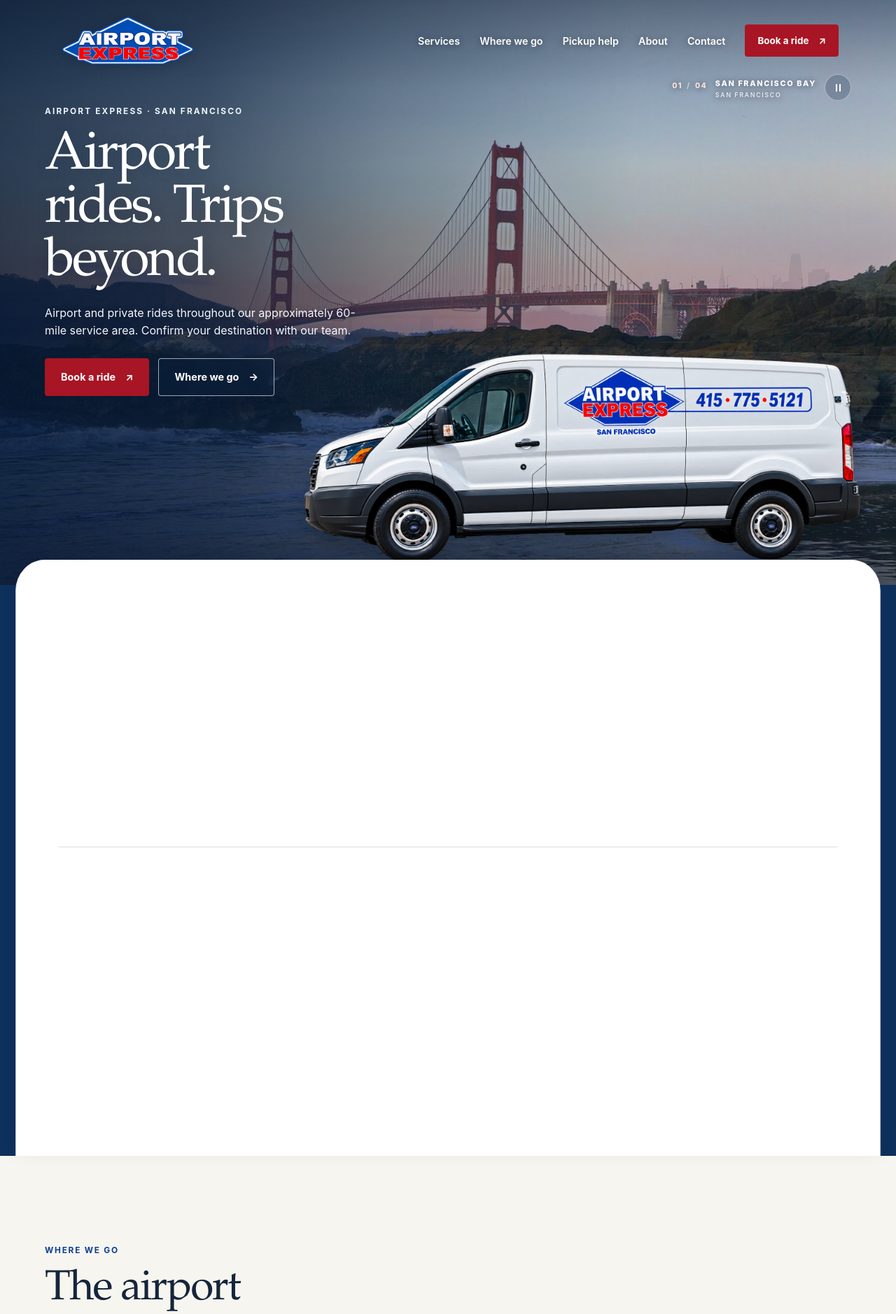
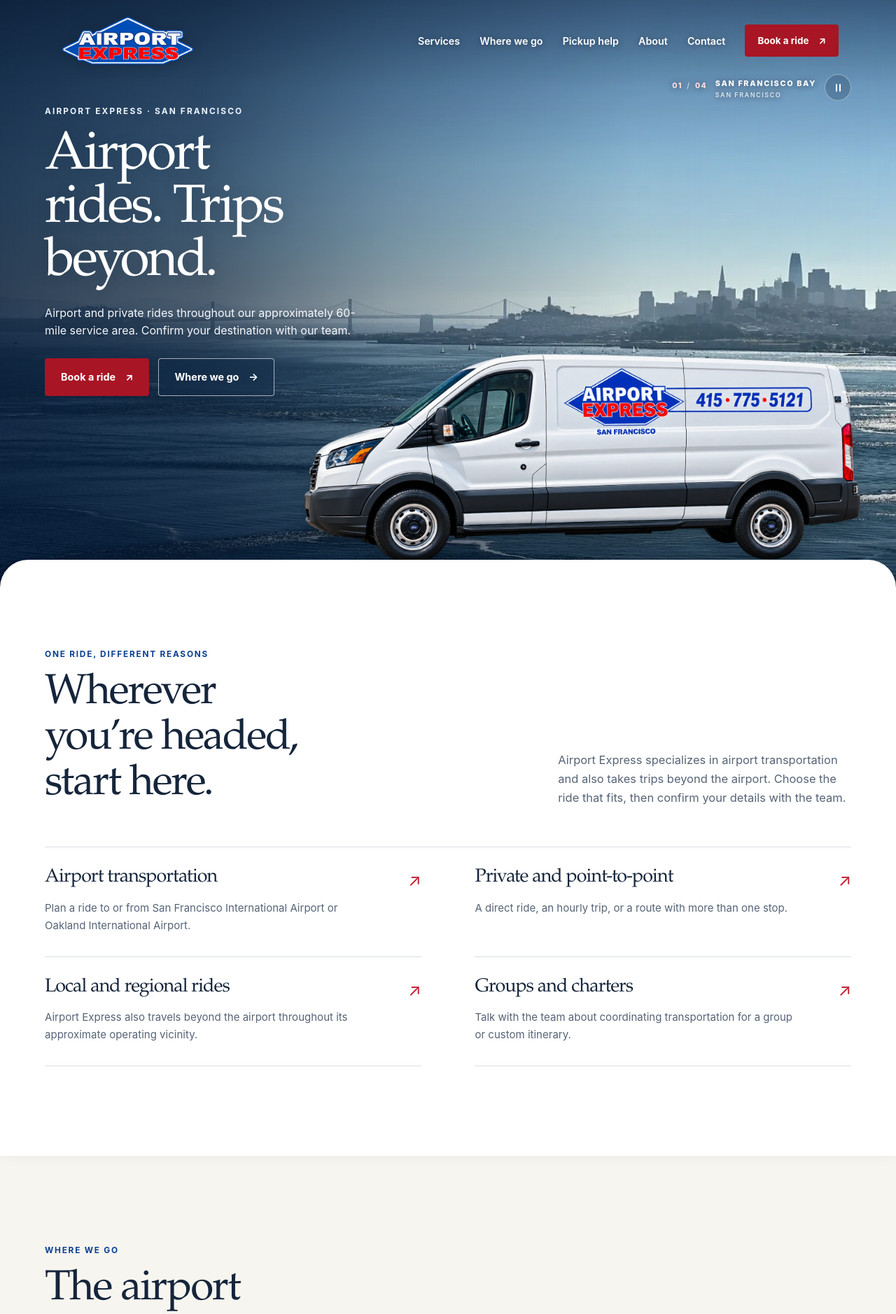
Before and after one commit to oriveronsites-ui/Airport-Express, a Next.js app: page / in a window 1280 px wide. Shown: the top 1878 px of the page at 70% size. Built offline with nearby package versions, Linux system fonts and the light colour scheme.

Commit message:
fix: replace glitchy hero transition with one-time reveal

```diff
--- a/app/globals.css
+++ b/app/globals.css
@@ -620,101 +620,91 @@
   padding-block: var(--section-space);
 }
 
-.hero-section-transition {
-  --transition-progress: 0;
-  --transition-shape: 0;
-  --transition-hero-scale: 0.014;
-  --transition-surface-inset: 0.035;
-  --transition-surface-radius: 44px;
+.hero-section-flow {
   position: relative;
   isolation: isolate;
   background: #0e315d;
 }
 
-.hero-section-transition[data-motion="active"] .hero-section-transition__hero {
-  position: sticky;
+.hero-section-flow__hero {
+  position: relative;
   z-index: 1;
-  top: 0;
-  height: 100svh;
-  transform: scale(calc(1 - var(--transition-shape) * var(--transition-hero-scale)));
-  transform-origin: center top;
-}
-
-.hero-section-transition[data-motion="active"] .hero-section-transition__hero::after {
-  position: absolute;
-  z-index: 10;
-  inset: 0;
-  background: #07182d;
-  content: "";
-  opacity: calc(var(--transition-shape) * 0.16);
-  pointer-events: none;
-}
-
-.hero-section-transition[data-motion="active"] .hero-section-transition__surface {
-  position: sticky;
+}
+
+.hero-section-flow__surface {
+  position: relative;
   z-index: 2;
-  top: 0;
-  min-height: 100svh;
-  border-radius: calc((1 - var(--transition-shape)) * var(--transition-surface-radius))
-    calc((1 - var(--transition-shape)) * var(--transition-surface-radius)) 0 0;
+  margin-top: -36px;
+  border-radius: 40px 40px 0 0;
   background: #ffffff;
-  box-shadow: 0 -12px 32px rgb(4 19 42 / 12%);
-  transform: scaleX(calc(1 - (1 - var(--transition-shape)) * var(--transition-surface-inset)));
-  transform-origin: center top;
-  overflow: clip;
-}
-
-.hero-section-transition__surface .section--arrival {
-  min-height: 100svh;
-  background: #ffffff;
-}
-
-.hero-section-transition[data-motion="active"] .section--arrival .section-heading .eyebrow,
-.hero-section-transition[data-motion="active"] .section--arrival .section-heading h2,
-.hero-section-transition[data-motion="active"] .section--arrival .section-heading__copy,
-.hero-section-transition[data-motion="active"] .section--arrival .service-row {
+  box-shadow: 0 -10px 28px rgb(4 19 42 / 12%);
+  transition:
+    opacity 680ms cubic-bezier(0.22, 0.61, 0.36, 1),
+    transform 680ms cubic-bezier(0.22, 0.61, 0.36, 1);
+}
+
+.hero-section-flow__surface[data-reveal-ready="true"][data-revealed="false"] {
+  opacity: 0.9;
+  transform: translate3d(0, 36px, 0);
+}
+
+.hero-section-flow__surface .section--arrival {
+  border-radius: inherit;
+}
+
+.section-heading__title-mask {
+  display: block;
+  overflow: hidden;
+}
+
+.section-heading__title-mask > span {
+  display: inline-block;
+  transition: transform 620ms cubic-bezier(0.22, 0.61, 0.36, 1);
+}
+
+.section--arrival .section-heading .eyebrow,
+.section--arrival .section-heading h2,
+.section--arrival .section-heading__copy,
+.section--arrival .service-row {
+  transition:
+    opacity 560ms cubic-bezier(0.22, 0.61, 0.36, 1),
+    transform 560ms cubic-bezier(0.22, 0.61, 0.36, 1);
+}
+
+.hero-section-flow__surface[data-reveal-ready="true"][data-revealed="false"] .section--arrival .section-heading .eyebrow,
+.hero-section-flow__surface[data-reveal-ready="true"][data-revealed="false"] .section--arrival .section-heading__title-mask > span,
+.hero-section-flow__surface[data-reveal-ready="true"][data-revealed="false"] .section--arrival .section-heading__copy,
+.hero-section-flow__surface[data-reveal-ready="true"][data-revealed="false"] .section--arrival .service-row {
   opacity: 0;
-  transform: translate3d(0, 15px, 0);
-}
-
-.hero-section-transition[data-motion="active"] .section--arrival .section-heading .eyebrow {
-  opacity: var(--reveal-eyebrow, 0);
-  transform: translate3d(0, calc((1 - var(--reveal-eyebrow, 0)) * 15px), 0);
-}
-
-.hero-section-transition[data-motion="active"] .section--arrival .section-heading h2 {
-  opacity: var(--reveal-heading, 0);
-  transform: translate3d(0, calc((1 - var(--reveal-heading, 0)) * 15px), 0);
-}
-
-.hero-section-transition[data-motion="active"] .section--arrival .section-heading__copy {
-  opacity: var(--reveal-copy, 0);
-  transform: translate3d(0, calc((1 - var(--reveal-copy, 0)) * 15px), 0);
-}
-
-.hero-section-transition[data-motion="active"] .section--arrival .service-row:nth-child(1) {
-  opacity: var(--reveal-service-1, 0);
-  transform: translate3d(0, calc((1 - var(--reveal-service-1, 0)) * 15px), 0);
-}
-
-.hero-section-transition[data-motion="active"] .section--arrival .service-row:nth-child(2) {
-  opacity: var(--reveal-service-2, 0);
-  transform: translate3d(0, calc((1 - var(--reveal-service-2, 0)) * 15px), 0);
-}
-
-.hero-section-transition[data-motion="active"] .section--arrival .service-row:nth-child(3) {
-  opacity: var(--reveal-service-3, 0);
-  transform: translate3d(0, calc((1 - var(--reveal-service-3, 0)) * 15px), 0);
-}
-
-.hero-section-transition[data-motion="active"] .section--arrival .service-row:nth-child(4) {
-  opacity: var(--reveal-service-4, 0);
-  transform: translate3d(0, calc((1 - var(--reveal-service-4, 0)) * 15px), 0);
-}
-
-.hero-section-transition[data-motion="active"] .section--arrival .service-row:focus-visible {
-  opacity: 1;
-  transform: none;
+  transform: translate3d(0, 14px, 0);
+}
+
+.hero-section-flow__surface[data-revealed="true"] .section--arrival .section-heading .eyebrow {
+  transition-delay: 110ms;
+}
+
+.hero-section-flow__surface[data-revealed="true"] .section--arrival .section-heading h2 {
+  transition-delay: 180ms;
+}
+
+.hero-section-flow__surface[data-revealed="true"] .section--arrival .section-heading__copy {
+  transition-delay: 300ms;
+}
+
+.hero-section-flow__surface[data-revealed="true"] .section--arrival .service-row {
+  transition-delay: 380ms;
+}
+
+.hero-section-flow__surface[data-revealed="true"] .section--arrival .service-row:nth-child(2) {
+  transition-delay: 440ms;
+}
+
+.hero-section-flow__surface[data-revealed="true"] .section--arrival .service-row:nth-child(3) {
+  transition-delay: 500ms;
+}
+
+.hero-section-flow__surface[data-revealed="true"] .section--arrival .service-row:nth-child(4) {
+  transition-delay: 560ms;
 }
 
 .section--canvas {
@@ -1399,10 +1389,13 @@
 }
 
 @media (max-width: 760px) {
-  .hero-section-transition {
-    --transition-hero-scale: 0.006;
-    --transition-surface-inset: 0.018;
-    --transition-surface-radius: 28px;
+  .hero-section-flow__surface {
+    margin-top: -24px;
+    border-radius: 28px 28px 0 0;
+  }
+
+  .hero-section-flow__surface[data-reveal-ready="true"][data-revealed="false"] {
+    transform: translate3d(0, 30px, 0);
   }
 
   :root {
@@ -1739,34 +1732,6 @@
 }
 
 @media (prefers-reduced-motion: reduce) {
-  .hero-section-transition__hero,
-  .hero-section-transition__surface {
-    position: relative !important;
-    top: auto !important;
-    height: auto !important;
-    min-height: 0;
-    transform: none !important;
-    border-radius: 0 !important;
-    box-shadow: none !important;
-    overflow: visible !important;
-  }
-
-  .hero-section-transition__hero .hero {
-    min-height: 100svh;
-  }
-
-  .hero-section-transition__hero::after {
-    display: none;
-  }
-
-  .hero-section-transition .section--arrival .section-heading .eyebrow,
-  .hero-section-transition .section--arrival .section-heading h2,
-  .hero-section-transition .section--arrival .section-heading__copy,
-  .hero-section-transition .section--arrival .service-row {
-    opacity: 1 !important;
-    transform: none !important;
-  }
-
   *,
   *::before,
   *::after {
--- a/app/page.tsx
+++ b/app/page.tsx
@@ -1,7 +1,7 @@
 import type { Metadata } from "next";
 import Link from "next/link";
 import { AirportExpressHero } from "@/components/AirportExpressHero";
-import { HeroSectionTransition } from "@/components/HeroSectionTransition";
+import { FirstSectionReveal } from "@/components/FirstSectionReveal";
 import { BookingLink } from "@/components/BookingLink";
 import { RegionDiagram } from "@/components/RegionDiagram";
 import { site } from "@/lib/site";
@@ -62,13 +62,17 @@
 export default function HomePage() {
   return (
     <>
-      <HeroSectionTransition hero={<AirportExpressHero />}>
+      <FirstSectionReveal hero={<AirportExpressHero />}>
         <section aria-labelledby="services-title" className="section section--arrival">
           <div className="container">
             <div className="section-heading">
               <div>
                 <p className="eyebrow">One ride, different reasons</p>
-                <h2 id="services-title">Wherever you’re headed, start here.</h2>
+                <h2 id="services-title">
+                  <span className="section-heading__title-mask">
+                    <span>Wherever you’re headed, start here.</span>
+                  </span>
+                </h2>
               </div>
               <p className="section-heading__copy">
                 Airport Express specializes in airport transportation and also takes trips beyond
@@ -89,7 +93,7 @@
             </div>
           </div>
         </section>
-      </HeroSectionTransition>
+      </FirstSectionReveal>
 
       <section aria-labelledby="area-title" className="section section--canvas">
         <div className="container region-section">
--- a/components/AirportExpressHero.tsx
+++ b/components/AirportExpressHero.tsx
@@ -65,8 +65,13 @@
     return () => window.clearTimeout(timer);
   }, [activeScene, motionEnabled, nextScene, paused]);
 
-  const startCrossfade = () => {
-    window.requestAnimationFrame(() => setCrossfadeActive(true));
+  const startCrossfade = (image: HTMLImageElement) => {
+    const begin = () => window.requestAnimationFrame(() => setCrossfadeActive(true));
+    if (typeof image.decode === "function") {
+      void image.decode().catch(() => undefined).then(begin);
+      return;
+    }
+    begin();
   };
 
   const finishCrossfade = (propertyName: string) => {
@@ -103,7 +108,7 @@
               className="hero__photo"
               fill
               loading="eager"
-              onLoad={startCrossfade}
+              onLoad={(event) => startCrossfade(event.currentTarget)}
               quality={86}
               sizes="100vw"
               src={scenes[nextScene].src}
--- /dev/null
+++ b/components/FirstSectionReveal.tsx
@@ -0,0 +1,64 @@
+"use client";
+
+import { useEffect, useRef, type ReactNode } from "react";
+
+type FirstSectionRevealProps = {
+  hero: ReactNode;
+  children: ReactNode;
+};
+
+export function FirstSectionReveal({ hero, children }: FirstSectionRevealProps) {
+  const sectionRef = useRef<HTMLDivElement>(null);
+
+  useEffect(() => {
+    const section = sectionRef.current;
+    if (!section) return;
+
+    const reducedMotion = window.matchMedia("(prefers-reduced-motion: reduce)");
+    let observer: IntersectionObserver | undefined;
+    section.dataset.revealed = "false";
+
+    if (reducedMotion.matches || !("IntersectionObserver" in window)) {
+      section.dataset.revealed = "true";
+      section.dataset.revealReady = "true";
+    } else {
+      observer = new IntersectionObserver(
+        ([entry]) => {
+          if (!entry.isIntersecting) return;
+          section.dataset.revealed = "true";
+          observer?.disconnect();
+        },
+        { threshold: 0.04, rootMargin: "0px 0px -4% 0px" },
+      );
+      observer.observe(section);
+      section.dataset.revealReady = "true";
+    }
+
+    // The homepage header keeps its existing floating-to-surface behavior.
+    const header = document.querySelector<HTMLElement>(".site-header.is-home");
+    let headerIsScrolled = window.scrollY > 28;
+    const syncHeader = () => {
+      if (headerIsScrolled ? window.scrollY < 18 : window.scrollY > 38) {
+        headerIsScrolled = !headerIsScrolled;
+      }
+      const next = String(headerIsScrolled);
+      if (header && header.dataset.scrolled !== next) header.dataset.scrolled = next;
+    };
+    syncHeader();
+    window.addEventListener("scroll", syncHeader, { passive: true });
+
+    return () => {
+      observer?.disconnect();
+      window.removeEventListener("scroll", syncHeader);
+    };
+  }, []);
+
+  return (
+    <div className="hero-section-flow">
+      <div className="hero-section-flow__hero">{hero}</div>
+      <div className="hero-section-flow__surface" ref={sectionRef}>
+        {children}
+      </div>
+    </div>
+  );
+}
--- a/components/HeroSectionTransition.tsx
+++ /dev/null
@@ -1,98 +0,0 @@
-"use client";
-
-import { useEffect, useRef, type ReactNode } from "react";
-
-type HeroSectionTransitionProps = {
-  hero: ReactNode;
-  children: ReactNode;
-};
-
-export function HeroSectionTransition({ hero, children }: HeroSectionTransitionProps) {
-  const stageRef = useRef<HTMLDivElement>(null);
-
-  useEffect(() => {
-    const stage = stageRef.current;
-    if (!stage) return;
-
-    const reducedMotion = window.matchMedia("(prefers-reduced-motion: reduce)");
-    const header = document.querySelector<HTMLElement>(".site-header.is-home");
-    let frame = 0;
-    let headerIsScrolled: boolean | null = null;
-    let motionMode: string | null = null;
-    const renderedStyles = new Map<string, string>();
-
-    const setStyleIfChanged = (name: string, value: string) => {
-      if (renderedStyles.get(name) === value) return;
-      renderedStyles.set(name, value);
-      stage.style.setProperty(name, value);
-    };
-
-    const renderProgress = () => {
-      frame = 0;
-      const nextMotionMode = reducedMotion.matches ? "reduced" : "active";
-      if (motionMode !== nextMotionMode) {
-        motionMode = nextMotionMode;
-        stage.dataset.motion = nextMotionMode;
-      }
-      const scrollY = window.scrollY;
-
-      if (headerIsScrolled === null) {
-        headerIsScrolled = scrollY > 28;
-      } else if (headerIsScrolled ? scrollY < 18 : scrollY > 38) {
-        headerIsScrolled = !headerIsScrolled;
-      }
-      const nextHeaderState = String(headerIsScrolled);
-      if (header && header.dataset.scrolled !== nextHeaderState) {
-        header.setAttribute("data-scrolled", nextHeaderState);
-      }
-
-      if (reducedMotion.matches) {
-        setStyleIfChanged("--transition-progress", "1");
-        return;
-      }
-
-      const rect = stage.getBoundingClientRect();
-      const heroHeight = (stage.firstElementChild as HTMLElement | null)?.offsetHeight ?? window.innerHeight;
-      const distance = Math.max(heroHeight * (window.innerWidth <= 760 ? 0.82 : 1), 1);
-      const progress = Math.min(Math.max(-rect.top / distance, 0), 1);
-      const eased = progress * progress * (3 - 2 * progress);
-      setStyleIfChanged("--transition-progress", progress.toFixed(5));
-      setStyleIfChanged("--transition-shape", eased.toFixed(5));
-      const reveal = (start: number, end: number) =>
-        Math.min(Math.max((progress - start) / (end - start), 0), 1).toFixed(5);
-      setStyleIfChanged("--reveal-eyebrow", reveal(0.34, 0.5));
-      setStyleIfChanged("--reveal-heading", reveal(0.4, 0.58));
-      setStyleIfChanged("--reveal-copy", reveal(0.48, 0.68));
-      for (let index = 0; index < 4; index += 1) {
-        const start = 0.56 + index * 0.065;
-        setStyleIfChanged(`--reveal-service-${index + 1}`, reveal(start, start + 0.16));
-      }
-    };
-
-    const scheduleProgress = () => {
-      if (frame !== 0) return;
-      frame = requestAnimationFrame(renderProgress);
-    };
-
-    scheduleProgress();
-    window.addEventListener("scroll", scheduleProgress, { passive: true });
-    window.addEventListener("resize", scheduleProgress, { passive: true });
-    window.visualViewport?.addEventListener("resize", scheduleProgress, { passive: true });
-    reducedMotion.addEventListener("change", scheduleProgress);
-
-    return () => {
-      cancelAnimationFrame(frame);
-      window.removeEventListener("scroll", scheduleProgress);
-      window.removeEventListener("resize", scheduleProgress);
-      window.visualViewport?.removeEventListener("resize", scheduleProgress);
-      reducedMotion.removeEventListener("change", scheduleProgress);
-    };
-  }, []);
-
-  return (
-    <div className="hero-section-transition" ref={stageRef}>
-      <div className="hero-section-transition__hero">{hero}</div>
-      <div className="hero-section-transition__surface">{children}</div>
-    </div>
-  );
-}
```
